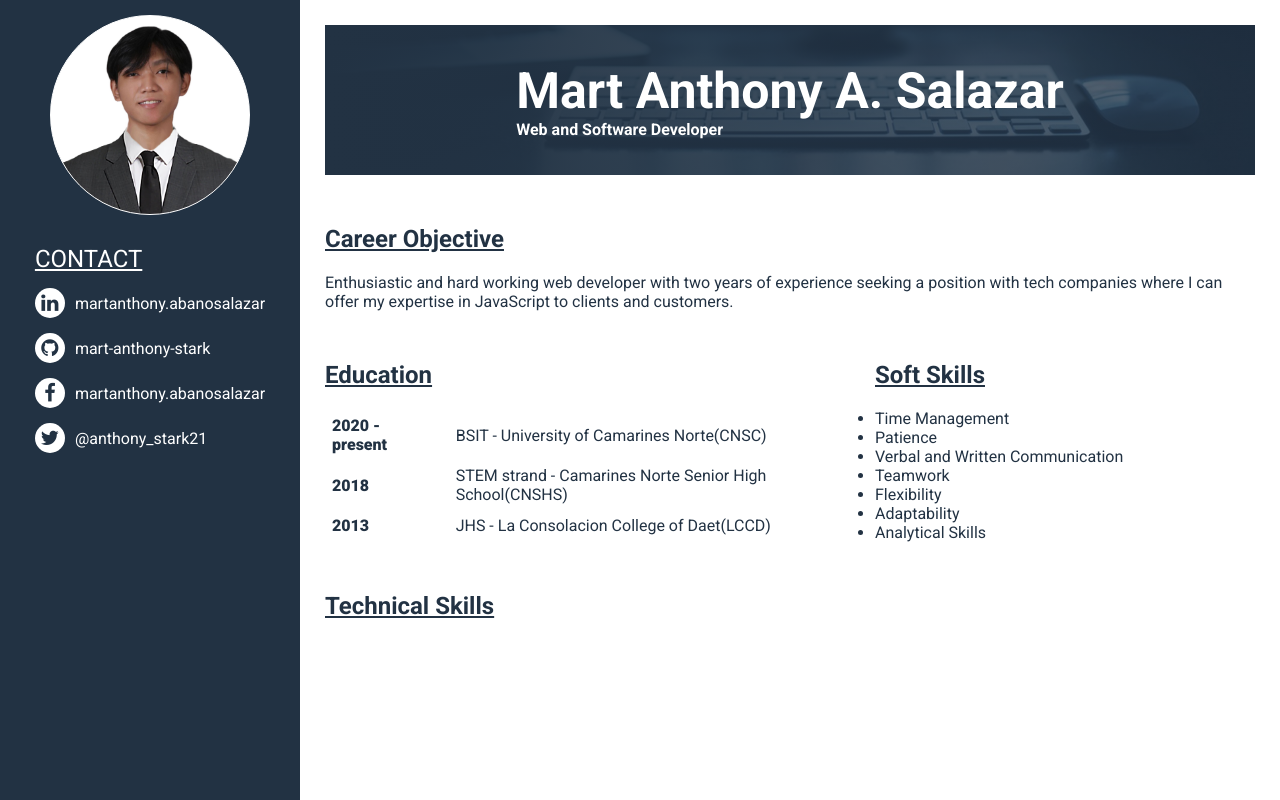
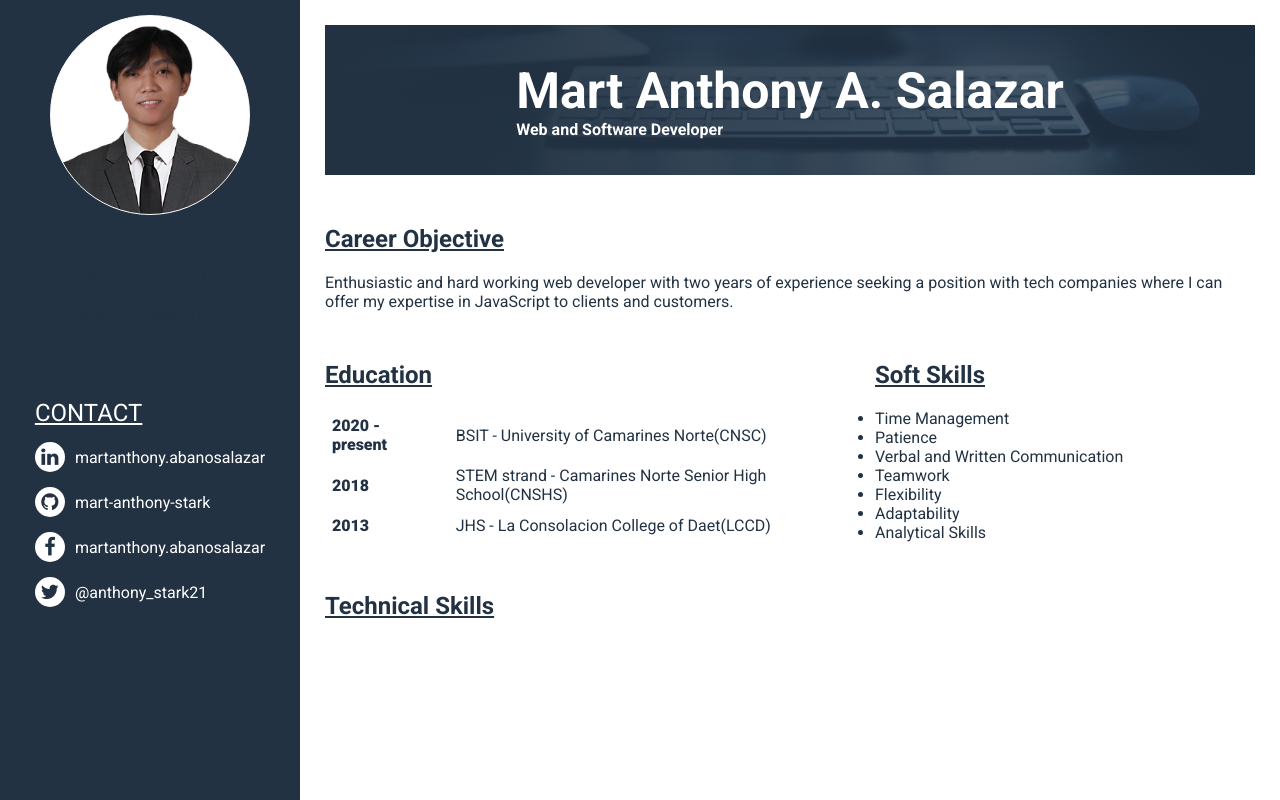
Before and after one commit to mart-anthony-stark/CV, a PHP site: page / in a window 1280 px wide. Run offline with PHP 8.4, Linux system fonts and the light colour scheme.

Commit message:
add: short bio

```diff
--- a/index.php
+++ b/index.php
@@ -49,6 +49,12 @@
     <main>
         <div class="sidebar">
             <div class="profile"></div>
+
+            <div class="info">
+                <h2>About me</h2>
+                <p>Innovative, task-driven IT student and a fullstack web developer specialized in frontend development.</p>
+            </div>
+
             <div class="links">
                 <h2>CONTACT</h2>
             <?php
```
